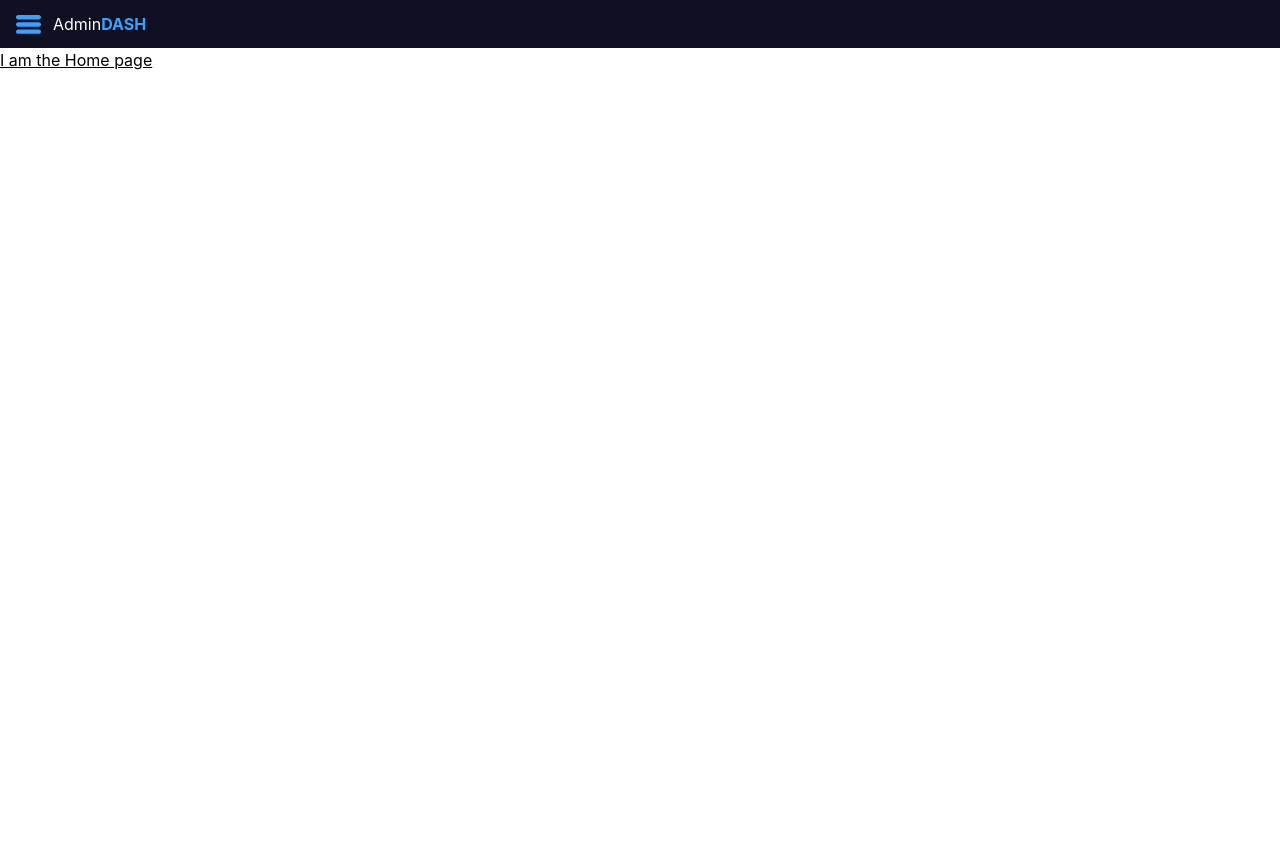
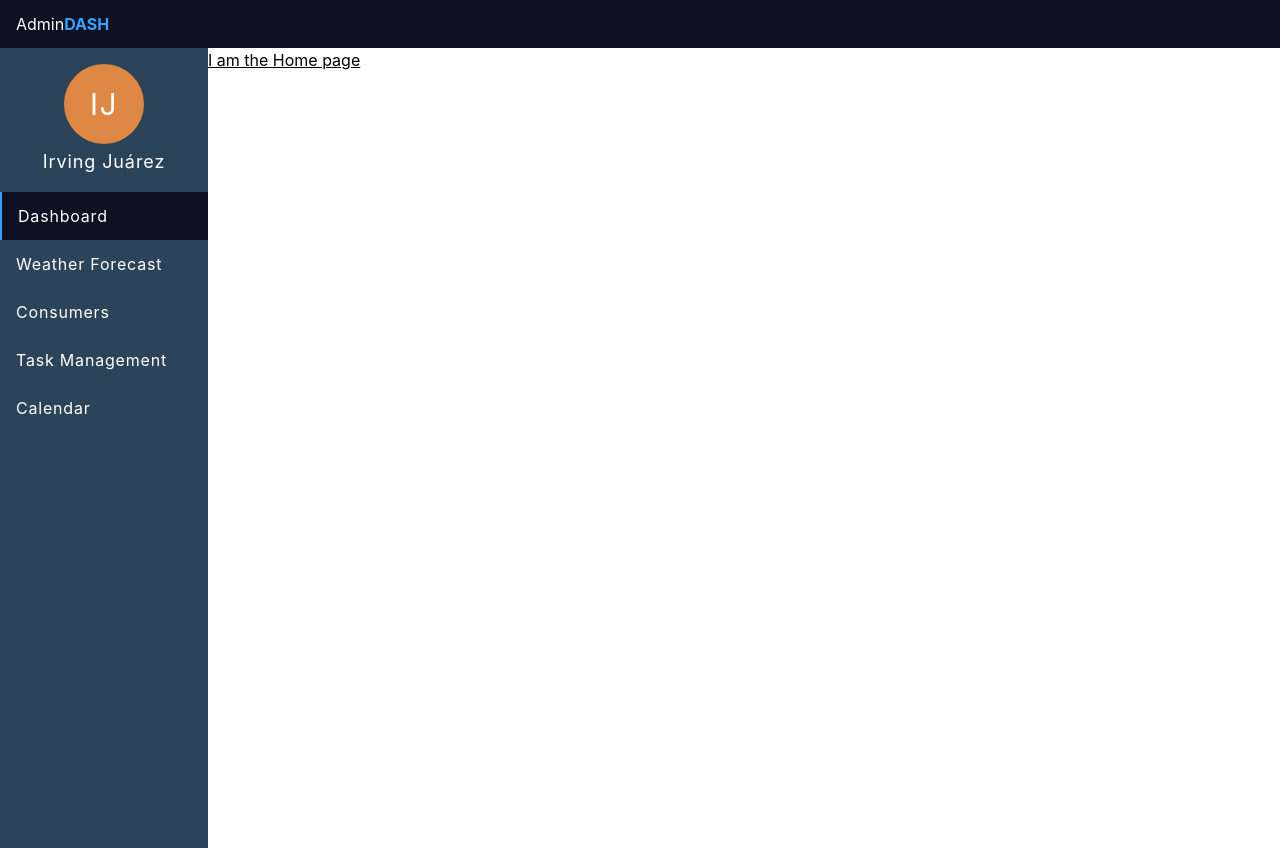
Before and after one commit to irvingvjuarez/admin-dash, a React (Vite) app: page / in a window 1280 px wide. Built offline with nearby package versions, Linux system fonts and the light colour scheme.

Commit message:
Responsiveness added to the navbar

```diff
--- a/index.html
+++ b/index.html
@@ -11,7 +11,7 @@
     <link rel="preconnect" href="https://fonts.gstatic.com" crossorigin>
     <link href="https://fonts.googleapis.com/css2?family=Inter:wght@100;200;300;400;500;600;700;800;900&display=swap" rel="stylesheet">
   </head>
-  <body>
+  <body class="overflow-y-hidden">
     <div id="root"></div>
     <script type="module" src="/src/main.tsx"></script>
   </body>
--- a/src/components/Navbar/index.tsx
+++ b/src/components/Navbar/index.tsx
@@ -10,7 +10,7 @@ const Navbar: React.FC = (): JSX.Element => {
 
   return(
     <nav className="w-full bg-primary px-4 py-3 flex relative">
-      <button className="mr-3" onClick={handleClick}>
+      <button className="mr-3 lg:hidden" onClick={handleClick}>
         <img src={HamburgerIcon} alt="" />
       </button>
 
@@ -19,7 +19,7 @@ const Navbar: React.FC = (): JSX.Element => {
         <span className="text-contrast-clear font-bold">DASH</span>
       </h2>
 
-      <div className={`absolute top-full transition-transform duration-700 right-full ${sidebarVisible && "translate-x-full"}`}>
+      <div className={`lg:hidden absolute top-full transition-transform duration-700 right-full ${sidebarVisible && "translate-x-full"}`}>
         <Sidebar toggle={handleClick} />
       </div>
     </nav>
--- a/src/containers/Layout/index.tsx
+++ b/src/containers/Layout/index.tsx
@@ -1,5 +1,6 @@
 // components
 import { Navbar } from "../../components/Navbar"
+import { Sidebar } from "../../components/Sidebar"
 
 interface LayoutProps {
   children: JSX.Element
@@ -11,7 +12,13 @@ const Layout: React.FC<LayoutProps> = ({ children }): JSX.Element => {
       <header className="w-full">
         <Navbar />
       </header>
-      {children}
+
+      <section className="lg:flex">
+        <section className="hidden lg:block">
+          <Sidebar />
+        </section>
+        {children}
+      </section>
     </>
   )
 }
```
